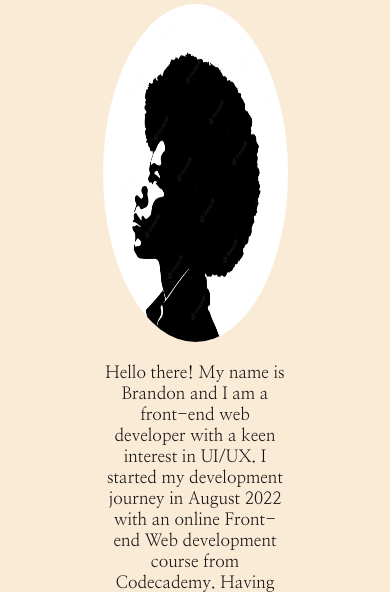
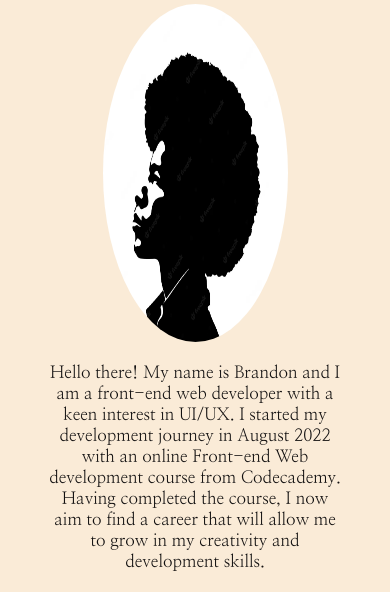
Before and after one commit to bz47/finalProfile, a plain HTML site: page index.html in a window 390 px wide. Shown: the part 209-801 px from the top of the page. Drawn offline with nearby package versions, Linux system fonts and the light colour scheme.

Commit message:
widen text

```diff
--- a/styles.css
+++ b/styles.css
@@ -454,6 +454,10 @@ nav a:hover {
     background-color: orange;
   }
 
+  p.greet {
+    width: 80%;
+  }
+
   #brandon {
     display: none;
   }
```
